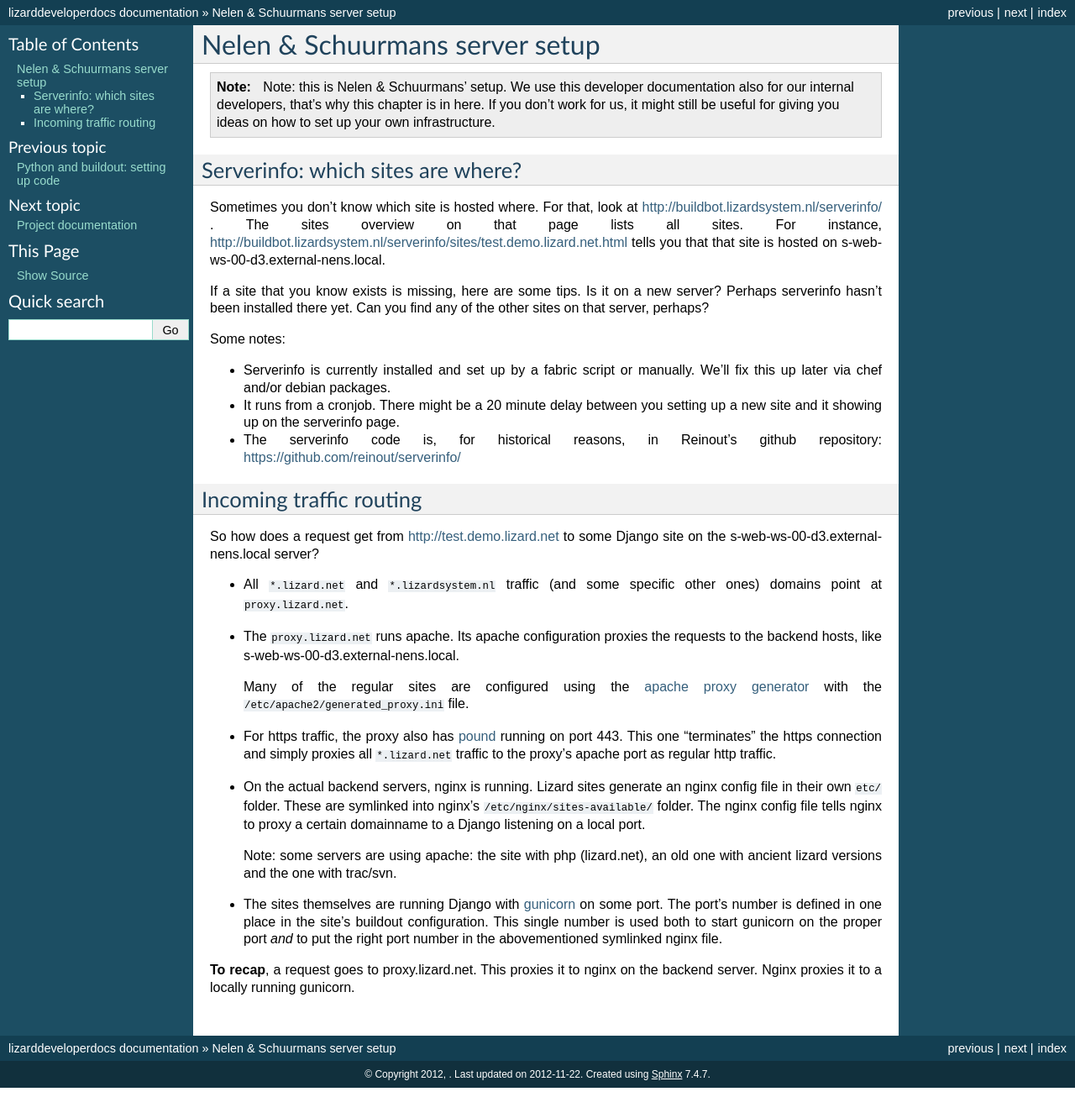
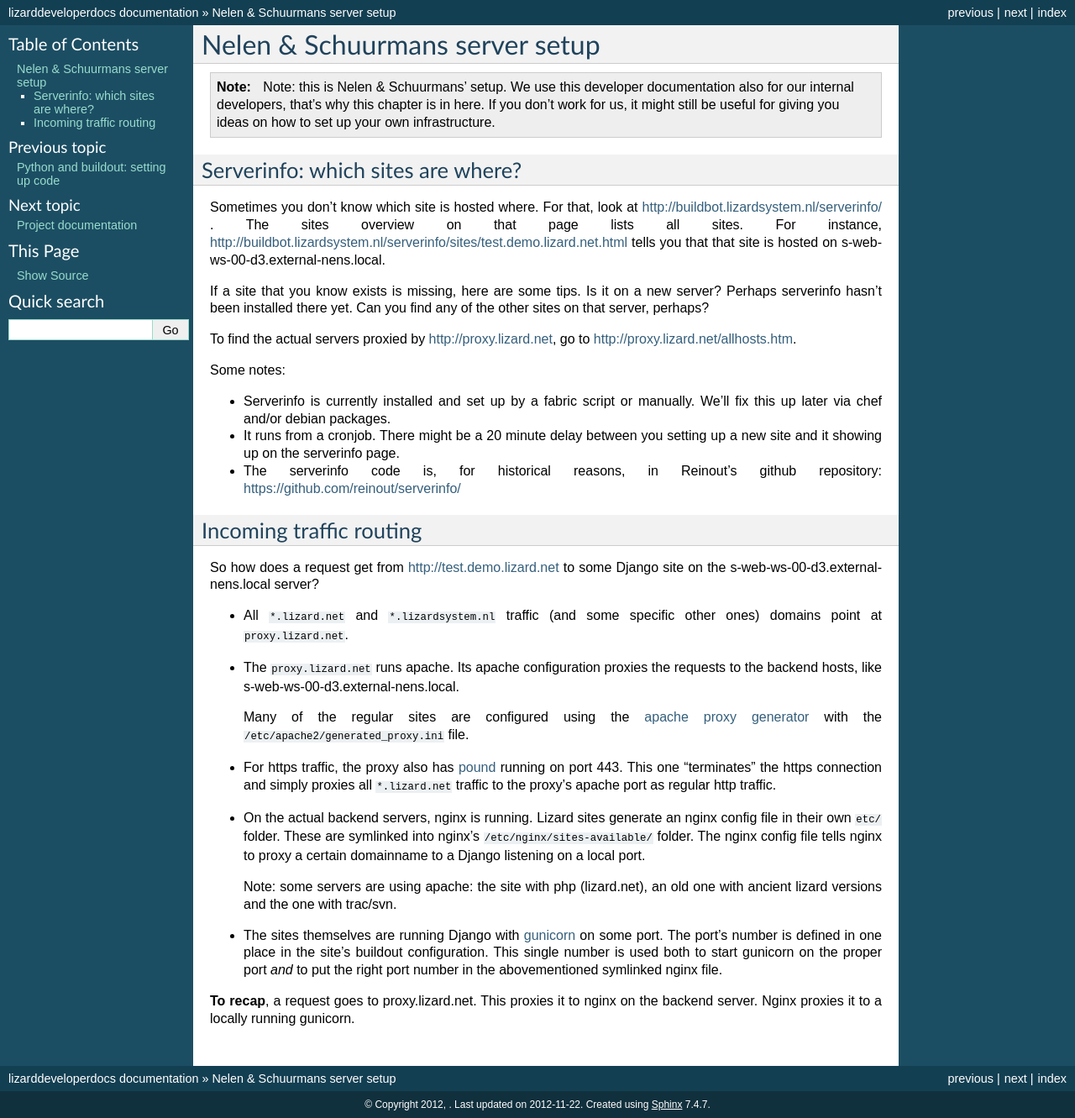
Before and after one commit to pombredanne/lizarddeveloperdocs, a Sphinx documentation site: the page built from doc/source/servers.rst, in a window 1280 px wide. Shown: the whole page at 84% size. Built offline with Sphinx 7.4.7, drawn with Linux system fonts in a browser that asks for light colours; before the commit the page ends 1295 px from its top, so only the background shows below that.

Commit message:
Add link to allhosts on the proxy.

```diff
--- a/doc/source/servers.rst
+++ b/doc/source/servers.rst
@@ -21,6 +21,8 @@ tells you that that site is hosted on s-web-ws-00-d3.external-nens.local.
 If a site that you know exists is missing, here are some tips. Is it on a new
 server? Perhaps serverinfo hasn't been installed there yet. Can you find any
 of the other sites on that server, perhaps?
+
+To find the actual servers proxied by http://proxy.lizard.net, go to http://proxy.lizard.net/allhosts.htm.
 
 Some notes:
 
```
